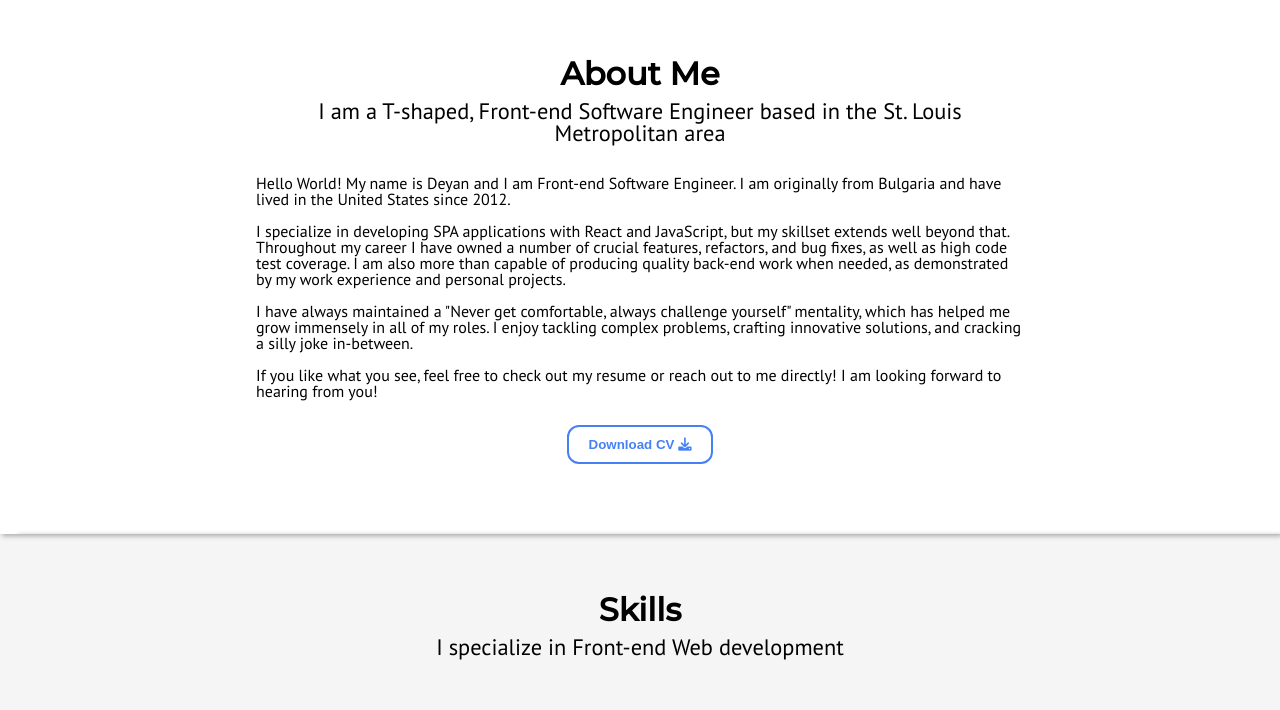
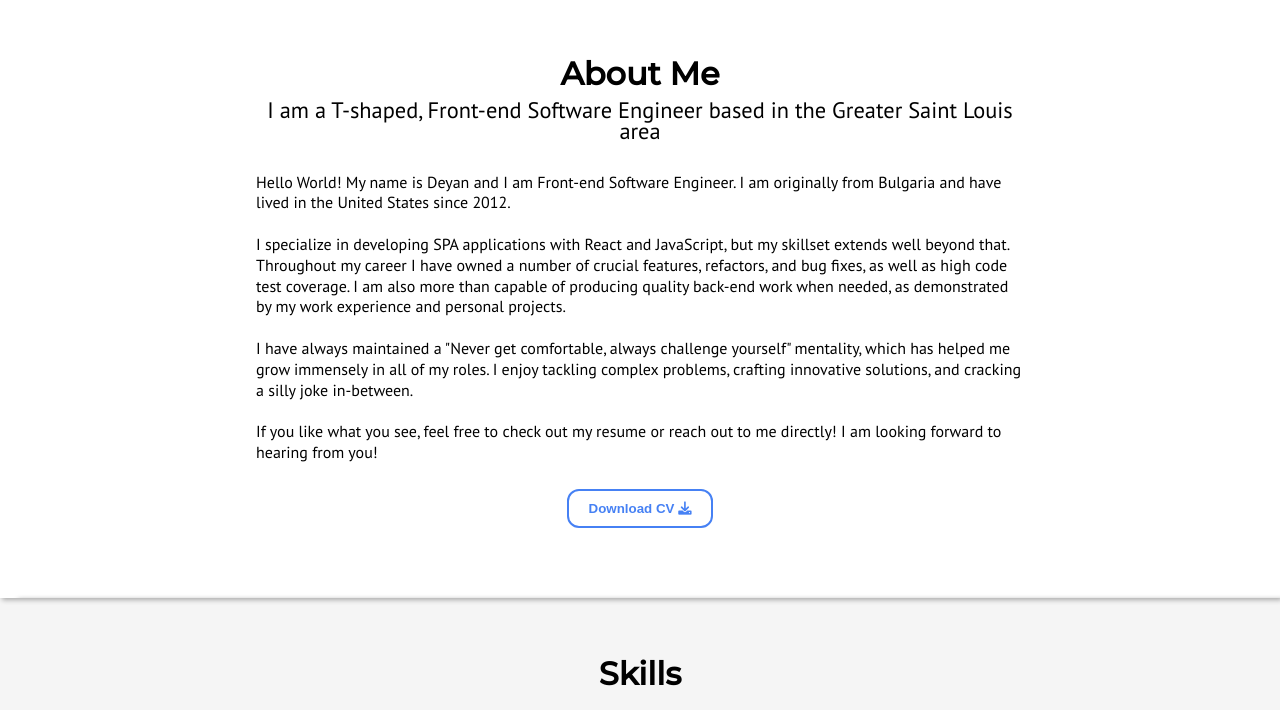
Before and after one commit to lemonstener/deyan-portfolio, a plain HTML site: page index.html in a window 1280 px wide. Shown: the part 362-1072 px from the top of the page. Drawn offline with nearby package versions, Linux system fonts and the light colour scheme.

Commit message:
update line-heigt for paragraphs and add missing link icon

```diff
--- a/index.html
+++ b/index.html
@@ -66,7 +66,7 @@
         <section id="about">
             <div class="section-header">
                 <h2>About Me</h2>
-                <p>I am a T-shaped, Front-end Software Engineer based in the St. Louis Metropolitan area</p>
+                <p>I am a T-shaped, Front-end Software Engineer based in the Greater Saint Louis area</p>
             </div>
             <div class="about-container">
                 <div class="about-bio">
@@ -91,7 +91,6 @@
     <section id="skills">
         <div class="section-header">
             <h2>Skills</h2>
-            <p>I specialize in Front-end Web development</p>
         </div>
 
         <div class="technologies">
@@ -280,7 +279,7 @@
                             I'm currently working on resolving that, but you can still view all of the code on GitHub.
                         </p>
                         <div class="project-links">
-                            <a target="_blank" aria-label="Opens GitHub back end repository in new tab" href="https://github.com/lemonstener/mixerdb"><button role="link" class="btn-source">GitHub BE</button></a>
+                            <a target="_blank" aria-label="Opens GitHub back end repository in new tab" href="https://github.com/lemonstener/mixerdb"><button role="link" class="btn-source">GitHub BE <i class="fa-solid fa-link"></i></button></a>
                             <a target="_blank" aria-label="Opens GitHub front end repository in new tab" href="https://github.com/lemonstener/mixer-frontend"><button role="link" class="btn-source">GitHub FE <i class="fa-solid fa-link"></i></button></a>
                         </div>
                 </div>
--- a/styles.css
+++ b/styles.css
@@ -10,6 +10,10 @@ body {
 
 h1, h2, h3, h4, h5 , h6 {
     font-family: 'Montserrat', sans-serif;
+}
+
+p {
+    line-height: 1.3rem;
 }
 
 section {
```
